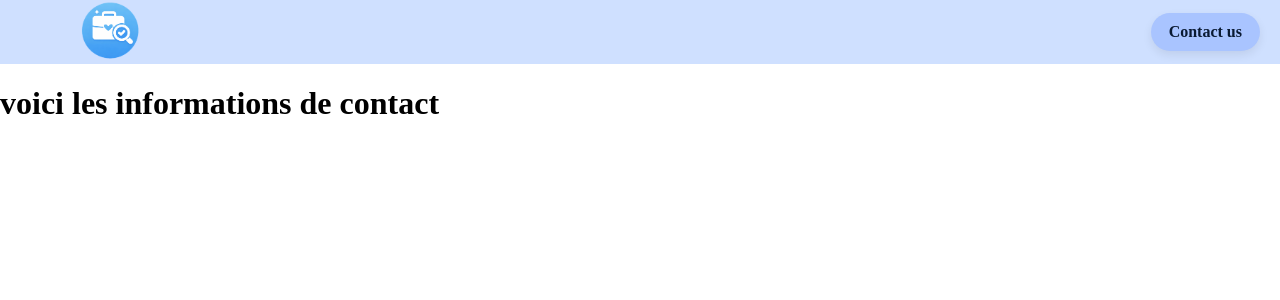
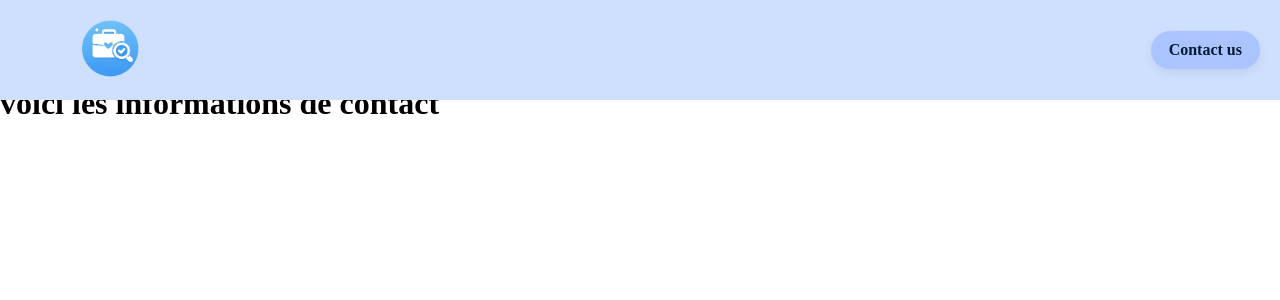
Before and after one commit to dansunavioon/projet-web-S8, a PHP site: page /php/infos.php in a window 1280 px wide. Shown: the top 300 px of the page. Run offline with PHP 8.4, Linux system fonts and the light colour scheme.

Commit message:
ajustment taille headeur

```diff
--- a/css/header.css
+++ b/css/header.css
@@ -23,7 +23,7 @@ html, body {
   z-index: 1000;
 
   background-color: var(--blue-bg);
-  height: 64px;    /* ajuste */
+  height: 100px;    /* ajuste */
   padding: 0 20px; /* padding horizontal seulement */
   display: flex;
   align-items: center;
```
